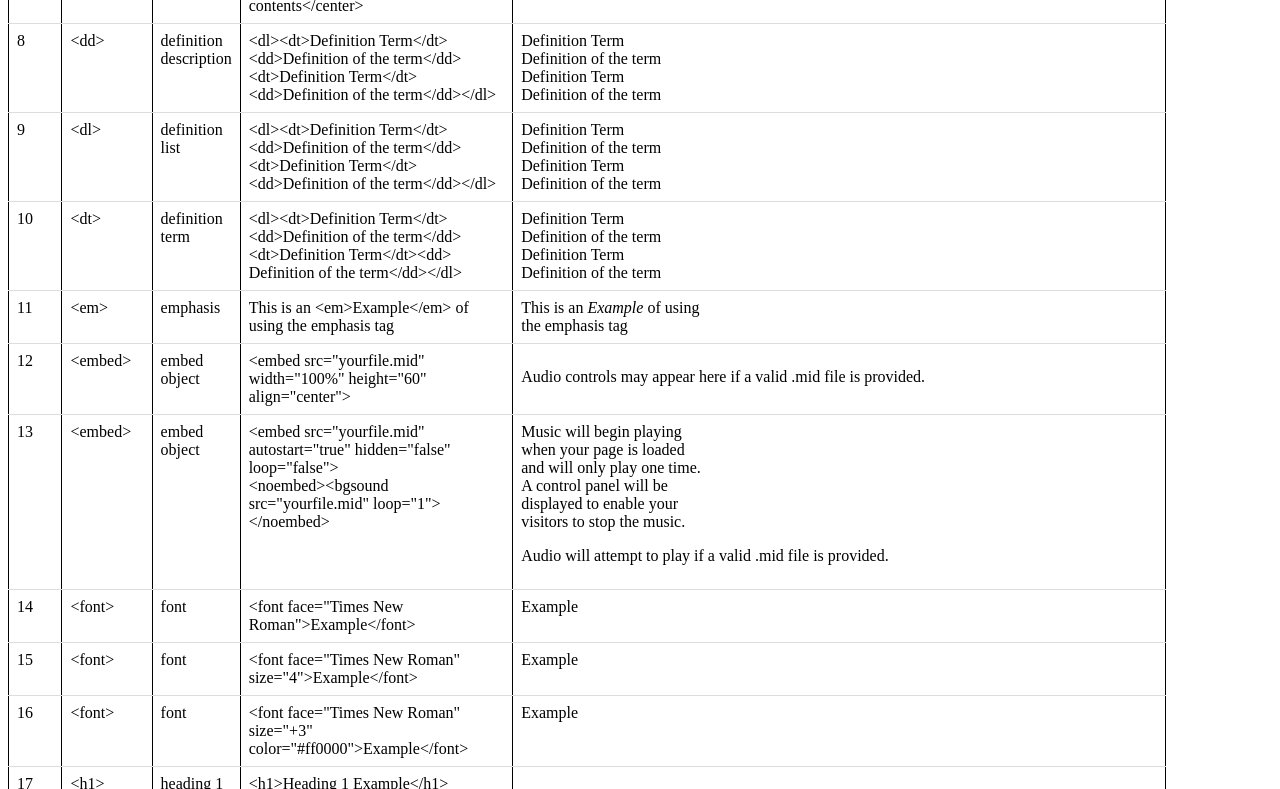
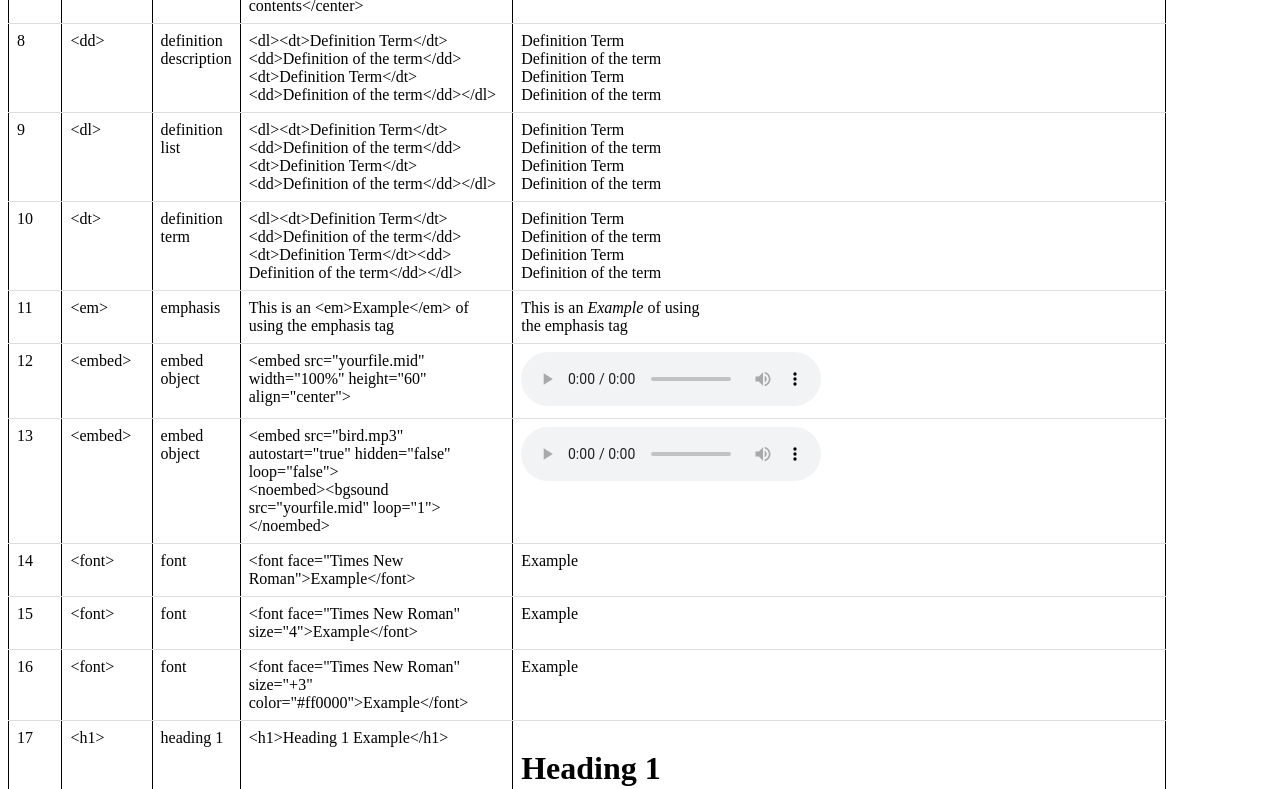
Before and after one commit to deekshithvp/html_tags, a plain HTML site: page index.html in a window 1280 px wide. Shown: the part 524-1313 px from the top of the page. Drawn offline with Linux system fonts and the light colour scheme.

Commit message:
Update index.html

```diff
--- a/index.html
+++ b/index.html
@@ -163,25 +163,28 @@
             </tr>
 
             <tr>
-                <td>12</td>
+                   <td>12</td>
                 <td>&lt;embed&gt;</td>
                 <td>embed object</td>
                 <td>&lt;embed src="yourfile.mid" width="100%" height="60" align="center"&gt;</td>
                 <td>
-                    <p>Audio controls may appear here if a valid .mid file is provided.</p>
+                    <audio controls >
+                        <source src="birg.mp3" type="audio/mpeg">
+                        Your browser does not support the audio element.
+                    </audio>
                 </td>
             </tr>
              <tr>
                 <td>13</td>
                 <td>&lt;embed&gt;</td>
                 <td>embed object</td>
-                <td>&lt;embed src="yourfile.mid" autostart="true" hidden="false" loop="false"&gt;<br> &lt;noembed&gt;&lt;bgsound src="yourfile.mid" loop="1"&gt;&lt;/noembed&gt;</td>
+                <td>&lt;embed src="bird.mp3" autostart="true" hidden="false" loop="false"&gt;<br> &lt;noembed&gt;&lt;bgsound src="yourfile.mid" loop="1"&gt;&lt;/noembed&gt;</td>
                 <td>
-                    Music will begin playing<br> when your page is loaded<br> and will only play one time.<br> A control panel will be<br> displayed to enable your<br> visitors to stop the music.
-                    <p>Audio will attempt to play if a valid .mid file is provided.</p>
+                    <audio controls autoplay >
+                        <source src="birg.mp3" type="audio/mpeg">
+                    </audio>
                 </td>
             </tr>
-
             <tr>
                 <td>14</td>
                 <td>&lt;font&gt;</td>
```
